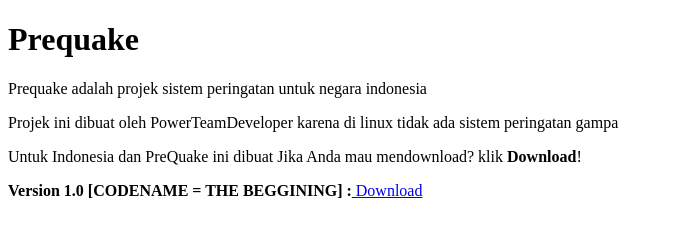
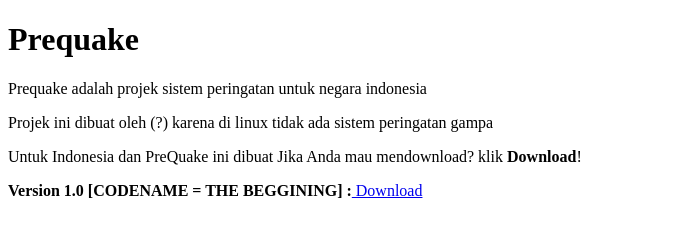
Before and after one commit to preaquake/preaquake, a plain HTML site: page index.html in a window 1280 px wide. Shown: the whole page, without its empty margins (0-673 px from the left). Drawn offline with Linux system fonts and the light colour scheme.

Commit message:
Update project author in index.html

```diff
--- a/index.html
+++ b/index.html
@@ -8,7 +8,7 @@
 </head>
 <body>
     <p>Prequake adalah projek sistem peringatan untuk negara indonesia</p>
-    <p>Projek ini dibuat oleh PowerTeamDeveloper karena di linux tidak ada sistem peringatan gampa</p>
+    <p>Projek ini dibuat oleh (?) karena di linux tidak ada sistem peringatan gampa</p>
     <p>Untuk Indonesia dan PreQuake ini dibuat Jika Anda mau mendownload? klik <b>Download</b>!</p>
    <p><b>Version 1.0 [CODENAME = THE BEGGINING] :</b><a href="https://mega.nz/file/2pRlQIpA#XOPEDwBiaSqq5ySYllzsdGOXKlhnLKBDGNZ60OU_32A"> Download</a></p>
 </body>
```
